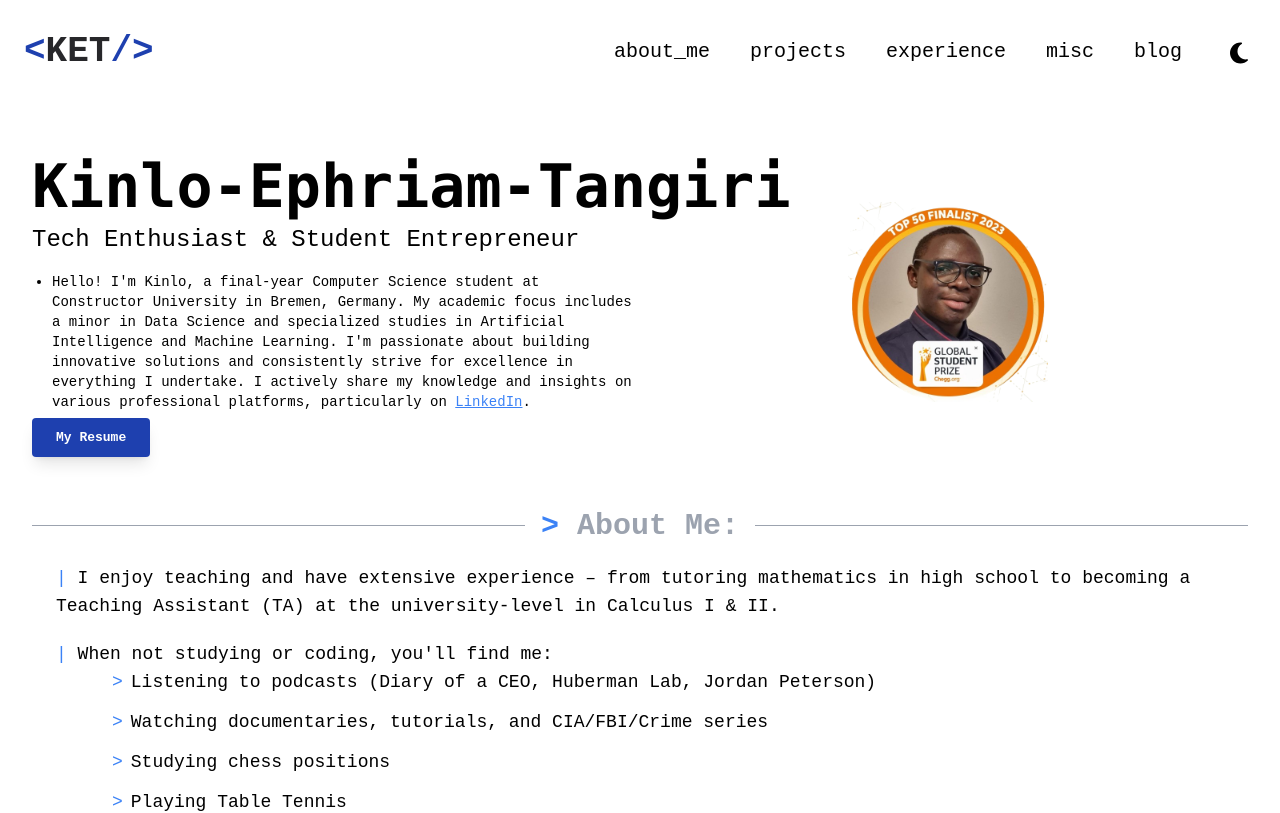
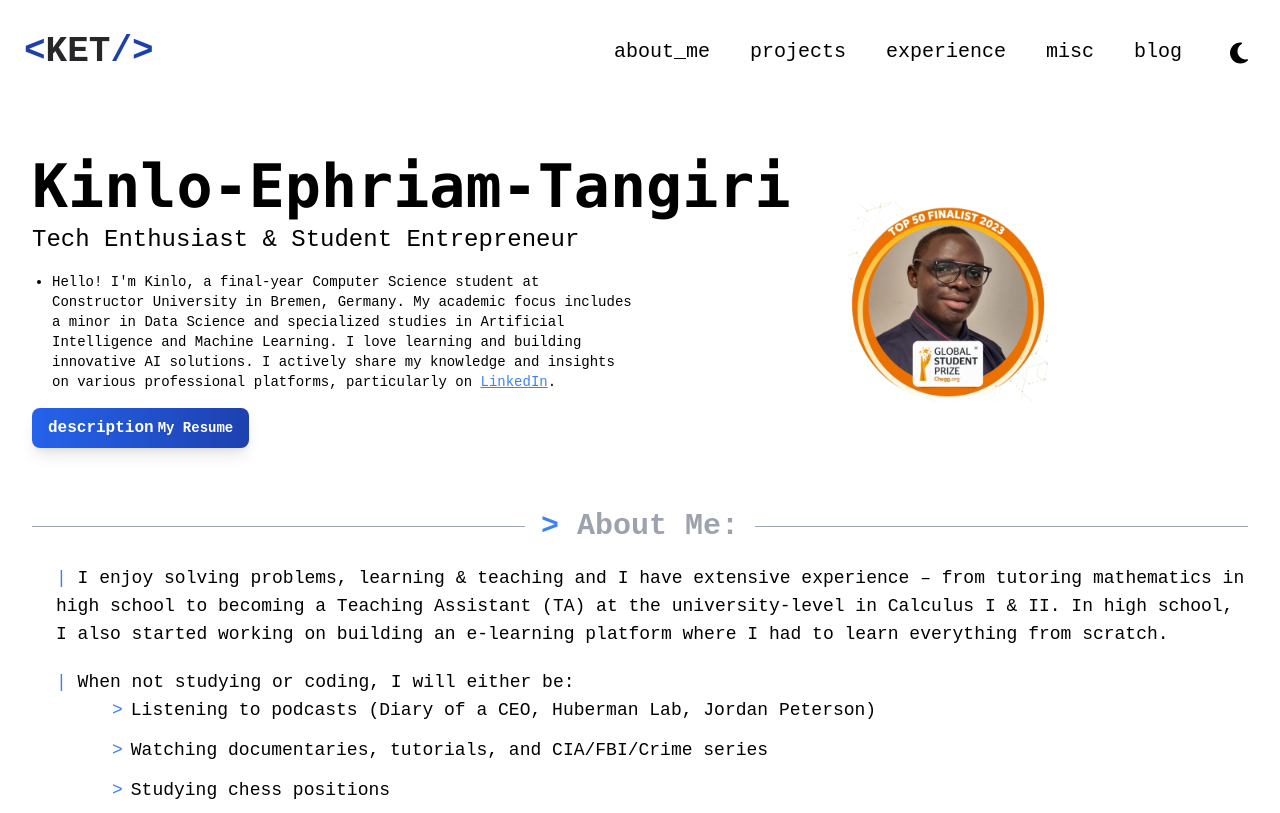
Before and after one commit to 9117KET/my-portfolio, a React (Vite) app: page / in a window 1280 px wide. Shown: the top 813 px of the page. Built offline with nearby package versions, Linux system fonts and the light colour scheme.

Commit message:
updated and improve ui and ux

```diff
--- a/src/components/AboutMe.tsx
+++ b/src/components/AboutMe.tsx
@@ -25,11 +25,10 @@ export default function AboutMe() {
               Hello! I'm Kinlo, a final-year Computer Science student at
               Constructor University in Bremen, Germany. My academic focus
               includes a minor in Data Science and specialized studies in
-              Artificial Intelligence and Machine Learning. I'm passionate about
-              building innovative solutions and consistently strive for
-              excellence in everything I undertake. I actively share my
-              knowledge and insights on various professional platforms,
-              particularly on&nbsp;
+              Artificial Intelligence and Machine Learning. I love learning and
+              building innovative AI solutions. I actively share my knowledge
+              and insights on various professional platforms, particularly
+              on&nbsp;
               <a
                 href="https://www.linkedin.com/in/kinlo-ephriam-tangiri-a70113218/"
                 target="_blank"
@@ -46,8 +45,12 @@ export default function AboutMe() {
             <a
               href={cvLink}
               target="_blank"
-              className="bg-blue-800 hover:bg-blue-700 text-white font-bold py-3 px-6 rounded transition duration-300 ease-in-out shadow-lg"
+              rel="noopener noreferrer"
+              className="inline-flex items-center px-4 py-2 text-sm font-semibold text-white bg-gradient-to-r from-blue-600 to-blue-800 rounded-lg hover:from-blue-700 hover:to-blue-900 transform hover:scale-105 transition-all duration-300 shadow-lg hover:shadow-xl"
             >
+              <span className="material-symbols-outlined mr-1 text-base">
+                description
+              </span>
               My Resume
             </a>
           </p>
@@ -78,15 +81,17 @@ export default function AboutMe() {
           {/* Personal statements */}
           <p className="pl-2 md:pl-6 text-xs sm:text-sm md:text-lg dark:text-gray-300"></p>
           <p className="pl-2 md:pl-6 text-xs sm:text-sm md:text-lg dark:text-gray-300">
-            <span className="text-blue-500">| </span>I enjoy teaching and have
-            extensive experience – from tutoring mathematics in high school to
-            becoming a Teaching Assistant (TA) at the university-level in
-            Calculus I & II.
+            <span className="text-blue-500">| </span>I enjoy solving problems,
+            learning & teaching and I have extensive experience – from tutoring
+            mathematics in high school to becoming a Teaching Assistant (TA) at
+            the university-level in Calculus I & II. In high school, I also
+            started working on building an e-learning platform where I had to
+            learn everything from scratch.
           </p>
           <div style={{ height: "20px" }}></div>
           <p className="pl-2 md:pl-6 text-xs sm:text-sm md:text-lg dark:text-gray-300">
             <span className="text-blue-500">| </span>When not studying or
-            coding, you'll find me:
+            coding, I will either be:
           </p>
 
           {/* List of hobbies */}
--- a/src/components/Navbar.tsx
+++ b/src/components/Navbar.tsx
@@ -12,8 +12,13 @@ export default function Navbar({ clicked }: { clicked: string }) {
     // Navbar container with dark mode background and fixed position
     <nav className="dark:bg-[#2D2E32] z-[99] p-6 inset-x-0 top-0 flex justify-between items-center py-6 bg-transparent w-full">
       <h1 className="text-4xl font-semibold text-zinc-800 dark:text-gray-300 mr-5">
-        <span className="text-blue-800">{`<`}</span>KET
-        <span className="text-blue-800">{`/>`}</span>
+        <a
+          href="/"
+          className="hover:text-blue-500 transition-colors duration-300"
+        >
+          <span className="text-blue-800">{`<`}</span>KET
+          <span className="text-blue-800">{`/>`}</span>
+        </a>
       </h1>
       <div className="hidden md:flex flex-1 justify-end items-center">
         <ul className="list-none flex justify-end items-center flex-1">
@@ -39,12 +44,12 @@ export default function Navbar({ clicked }: { clicked: string }) {
       <div className="relative">
         {/* Menu Button */}
         <div className="md:hidden flex gap-4 flex-1 justify-end items-center">
-          <div
+          <button
             className="cursor-pointer mt-2 dark:text-gray-300"
             onClick={() => setToggle((prev) => !prev)}
           >
             <span className="material-symbols-outlined text-3xl">menu</span>
-          </div>
+          </button>
           <Theme />
         </div>
 
@@ -62,12 +67,12 @@ export default function Navbar({ clicked }: { clicked: string }) {
           } fixed top-0 right-0 h-full w-64 bg-gradient-to-b bg-blue-300 dark:bg-blue-900 p-6 z-[99] transition-transform duration-300 ease-in-out`}
         >
           <div className="flex justify-between items-center mb-6">
-            <div
+            <button
               className="cursor-pointer dark:text-gray-300"
               onClick={() => setToggle(false)}
             >
               <span className="material-symbols-outlined text-3xl">close</span>
-            </div>
+            </button>
           </div>
           <ul className="list-none flex flex-col justify-start items-start gap-4 p-4">
             {navLinks.map((nav, index) => (
--- a/src/pages/Projects.tsx
+++ b/src/pages/Projects.tsx
@@ -45,9 +45,8 @@ export default function Projects() {
               {`-> `}I learn most effectively through hands-on project work.
               This approach allows me to develop a deeper understanding of
               concepts while maintaining motivation through visible progress and
-              tangible outcomes. I'm committed to completing every project I
-              start, driven by my determination to see each endeavor through to
-              completion.
+              tangible outcomes. I'm always committed to completing every single
+              project I start.
             </h3>
             {/* Divider with "My Projects" text */}
             <div className="relative flex py-3 md:py-5 items-center">
--- a/src/utils/constants.ts
+++ b/src/utils/constants.ts
@@ -509,7 +509,7 @@ export const awards = [
   {
     title: "Diana Award Recipient Roll of Honor",
     description:
-      "Selected as a top 200 finalist from a pool of 1700 nominations allover the world for having a creating a positive contribution to society by building a platform that provide academic resources to students in Africa especially those affected by crisis.",
+      "Selected as a top 200 finalist from a pool of 1700 nominations all over the world for building a platform that provide academic resources to students in Cameroon especially those affected by crisis.",
     date: "2024",
     category: "Global",
     link: "https://diana-award.org.uk/our-programmes-and-initiatives/award-and-development/roll-of-honour/roll-of-honour-2024",
@@ -588,7 +588,7 @@ export const contacts = [
 
 // Descriptions of types of builds the portfolio owner can perform
 export const builds = [
-  "KET Academy (An e-learning platform for secondary and high school students in Africa)",
+  "KET Academy (An e-learning platform for secondary and high school students in Cameroon)",
   "AI Chatbot",
   "AI Flashcards",
   "Expense Tracker",
```
